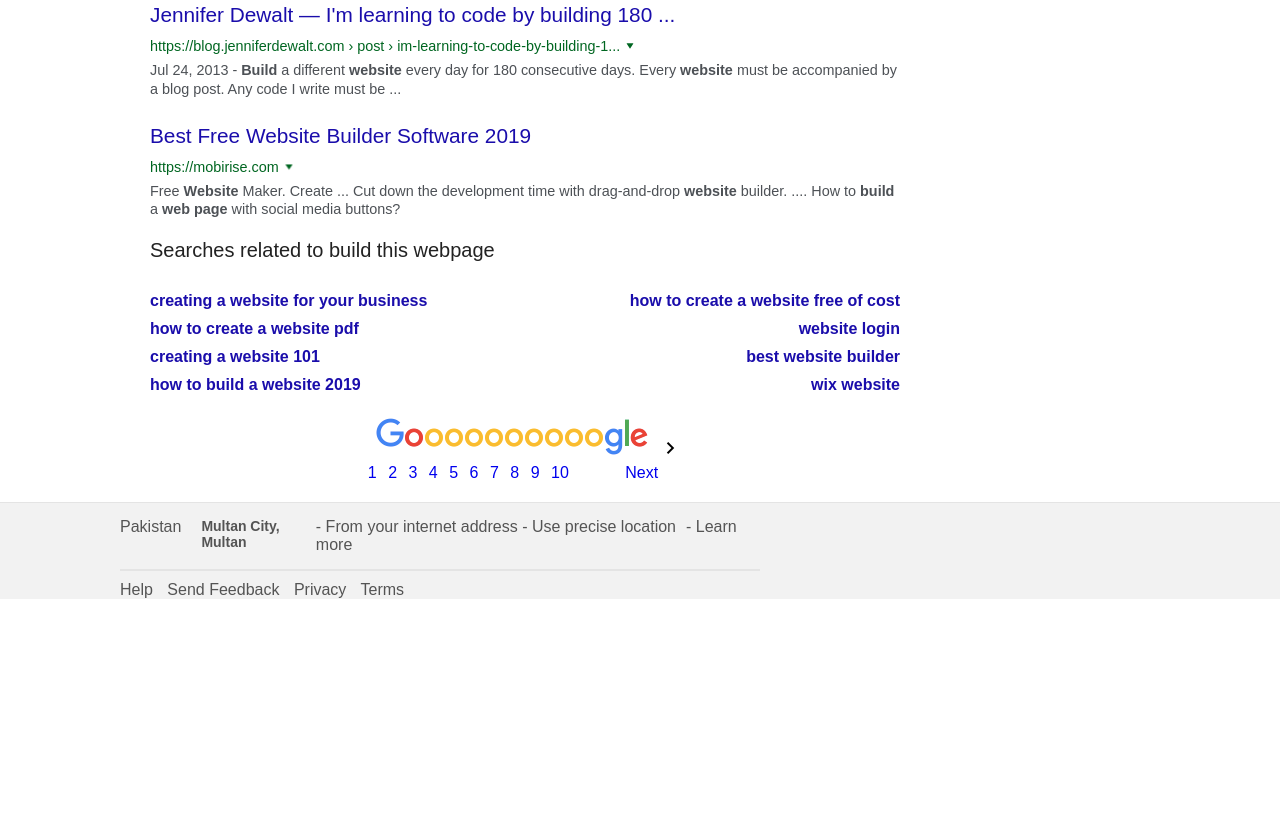
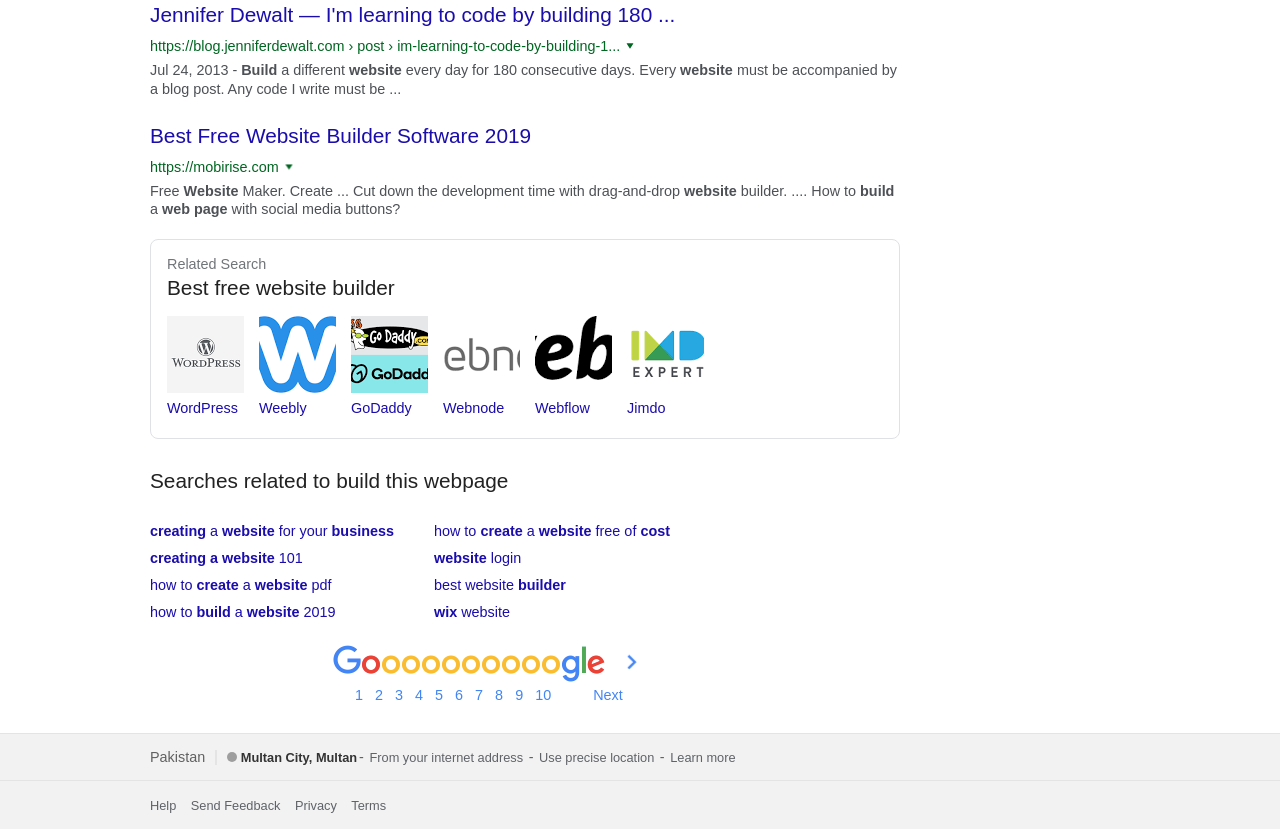
Before and after one commit to Ramzi-Alqrainy/google-searchpage, a plain HTML site: page index.html in a window 1280 px wide. Shown: the part 1816-2645 px from the top of the page. Before the commit the page ends 2425 px from the top, so only its background shows below. Drawn offline with Linux system fonts and the light colour scheme.

Commit message:
Improve markup and styling for footer

```diff
--- a/index.html
+++ b/index.html
@@ -348,46 +348,95 @@
 		</section>
 
 		<!-- Related Website builder component -->
-		<section>
-
+		<section class="related-section">
+			<h4 class="related-section__subtitle">Related Search</h4>
+			<h2 class="related-section__title">Best free website builder</h2>
+			<section class="related-section__components">
+				<div class="related-section__item">
+					<a href="#">
+						<img src="images/website-builders/wordpress.png" alt="WordPress">
+						WordPress
+					</a>
+				</div>
+				<div class="related-section__item">
+					<a href="#">
+						<img src="images/website-builders/weebly.png" alt="Weebly">
+						Weebly
+					</a>
+				</div>
+				<div class="related-section__item">
+					<a href="#">
+						<img src="images/website-builders/godaddy.png" alt="Go Daddy">
+						GoDaddy
+					</a>
+				</div>
+				<div class="related-section__item">
+					<a href="#">
+						<img src="images/website-builders/webnode.png" alt="Webnode">
+						Webnode
+					</a>
+				</div>
+				<div class="related-section__item">
+					<a href="#">
+						<img src="images/website-builders/webflow.png" alt="Webflow">
+						Webflow
+					</a>
+				</div>
+				<div class="related-section__item">
+					<a href="#">
+						<img src="images/website-builders/jimdo.png" alt="Jimdo">
+						Jimdo
+					</a>
+				</div>
+			</section>
 		</section>
 
 		<!-- Similar Searches Component -->
-		<div class="similar-searches">
-			<h3>Searches related to build this webpage</h3>
+		<section class="similar-searches">
+			<h3 class="similar-searches__title">Searches related to build this webpage</h3>
 
-			<div class="similar-searches-links">
+			<div class="similar-searches__links">
 				<div class="similar-webpages-links">
-					<a href="#">creating a website for your business</a>
-					<a href="#">how to create a website free of cost</a>
+					<p>
+						<a href="#"><strong>creating</strong> a <strong>website</strong> for your <strong>business</strong></a>
+					</p>
+					<p>
+						<a href="#"><strong>creating a website</strong> 101</a>
+					</p>
+					<p>
+						<a href="#">how to <strong>create</strong> a <strong>website</strong> pdf</a>
+					</p>
+					<p>
+						<a href="#">how to <strong>build</strong> a <strong>website</strong> 2019</a>
+					</p>
 				</div>
 
 				<div class="similar-webpages-links">
-					<a href="#">how to create a website pdf</a>
-					<a href="#">website login</a>
+					<p>
+						<a href="#">how to <strong>create</strong> a <strong>website</strong> free of <strong>cost</strong></a>
+					</p>
+					<p>
+						<a href="#"><strong>website</strong> login</a>
+					</p>
+					<p>
+						<a href="#">best website <strong>builder</strong></a>
+					</p>
+					<p>
+						<a href="#"><strong>wix</strong> website</a>
+					</p>
 				</div>
+			</div>
+		</section>
 
-				<div class="similar-webpages-links">
-					<a href="#">creating a website 101</a>
-					<a href="#">best website builder</a>
-				</div>
+		<!-- Next Pages Component -->
+		<section class="next-pages">
 
-				<div class="similar-webpages-links">
-					<a href="#">how to build a website 2019</a>
-					<a href="#">wix website</a>
-				</div>
-
-			</div>
-		</div>
-
-		<div class="next-pages">
-
-			<div>
+			<div class="next-pages__logo">
 				<img src="images/goooogle.png" alt="Google Logo">
-				<i class="material-icons">keyboard_arrow_right</i>
+				<svg xmlns="http://www.w3.org/2000/svg" width="24" height="24"><path d="M7.33 24L4.5 21.171l9.339-9.175L4.5 2.829 7.33 0 19.5 11.996z"/></svg>
 			</div>
 
-			<div class="next-pages-links">
+			<div class="next-pages__links">
 				<a href="#">1</a>
 				<a href="#">2</a>
 				<a href="#">3</a>
@@ -401,25 +450,25 @@
 				<a href="#">Next</a>
 			</div>
 
-		</div>
+		</section>
 	</main>
 
-	<div class="footer">
-
-		<div class="address">
-			<p>Pakistan</p>
-			<h3>Multan City, Multan</h3>
-			<p>- From your internet address - <a href="#">Use precise location</a>- <a href="#">Learn more</a>
+	<!-- Footer Component -->
+	<footer class="footer">
+		<address class="address">
+			<p class="address__country">Pakistan</p>
+			<h3 class="address__city"> <span></span> Multan City, Multan</h3>
+			<p class="address__location"> <span>-</span> From your internet address
+				<span>-</span> <a href="#">Use precise location</a> <span>-</span> <a href="#">Learn more</a>
 			</p>
-		</div>
-
-		<div class="privacy">
+		</address>
+		<div class="footer__privacy">
 			<a href="#">Help</a>
 			<a href="#">Send Feedback</a>
 			<a href="#">Privacy</a>
 			<a href="#">Terms</a>
 		</div>
-	</div>
+	</footer>
 
 	<script defer>
 		const header = document.querySelector('.header');
--- a/styles/style.css
+++ b/styles/style.css
@@ -352,99 +352,220 @@ hr {
 }
 
 /* Related Website Builder Component */
+.related-section {
+	margin-top: 20px;
+	border: 1px solid #dfe1e5;
+	border-radius: 8px;
+	padding: 16px 0;
+	padding-left: 16px;
+}
 
+.related-section__subtitle {
+	margin-bottom: 4px;
+	font-size: 0.9rem;
+	font-weight: normal;
+	color: #70757A;
+}
 
+.related-section__title {
+	margin-bottom: 16px;
+	font-size: 1.3rem;
+	font-weight: normal;
+	color: #222222;
+}
+
+.related-section__components {
+	display: flex;
+	flex-wrap: wrap;
+}
+
+.related-section__components > * {
+	flex-basis: 80px;
+	margin-right: 12px;
+}
+
+.related-section__item {
+	display: flex;
+	flex-direction: column;
+	margin-bottom: 6px;
+}
+
+.related-section__item img {
+	margin-bottom: 4px;
+}
+
+.related-section__item a {
+	font-size: 0.9rem;
+	color: #1a0dab;
+	text-decoration: none;
+}
+
+.related-section__item a:hover {
+	text-decoration: underline;
+}
 
 /* Similar Searches Component */
 .similar-searches {
-	margin-top: 20px;
+	margin-top: 30px;
 	margin-bottom: 20px;
 }
 
-.similar-searches h3 {
-	font-size: 20px;
+.similar-searches__title {
+	font-size: 1.3rem;
+	font-weight: normal;
 	color: #222222;
-	font-weight: normal;
 }
 
-.similar-searches .similar-searches-links {
+.similar-searches__links {
 	margin-top: 20px;
 	display: flex;
-	flex-direction: column;
-	justify-content: flex-start;
 }
 
 .similar-webpages-links {
-	display: flex;
-	justify-content: space-between;
-
+	margin-right: 40px;
 }
 
 .similar-webpages-links a {
+	display: inline-block;
+	font-size: 0.9rem;
 	margin-top: 10px;
 	color: #1A0DAB;
 	text-decoration: none;
-	font-weight: bold;
 }
 
 .similar-webpages-links a:hover {
 	text-decoration: underline;
 }
 
+/* Next Pages Component */
 .next-pages {
-	margin-top: 10px;
-	justify-self: center;
-	align-self: center;
+	margin-top: 30px;
+	max-width: 400px;
+	margin: 0 auto;
+	display: none;
 }
 
-.next-pages .next-pages-links {
-	margin-bottom: 20px;
+@media (min-width: 400px) {
+	.next-pages {
+		display: block;
+	}
 }
 
-.next-pages .next-pages-links a {
-	margin-right: 7px;
+.next-pages__logo {
+	display: flex;
+}
+
+.next-pages svg {
+	transform: scale(0.6);
+	position: relative;
+	top: 9px;
+	left: 9px;
+	fill: #4285f4;
+}
+
+.next-pages__links {
+	margin-left: 30px;
+	margin-right: 30px;
+	margin-bottom: 20px;
+	display: flex;
+}
+
+.next-pages__links a {
+	margin-right: 12px;
+	color: #4285f4;
+	display: inline-block;
+	font-size: 0.9rem;
 	text-decoration: none;
 }
 
-.next-pages-links a:hover {
+.next-pages__links a:hover {
 	text-decoration: underline;
 }
 
-.next-pages-links > a:last-of-type {
-	margin-left: 45px;
+.next-pages__links > a:last-of-type {
+	margin-left: 30px;
 }
 
 /* Footer Component */
 .footer {
-	margin-top: 20px;
+	margin-top: 30px;
 	background-color: #f2f2f2;
 	color: #545454;
-	padding-left: 120px;
-	padding-right: 520px;
-	border-top: 1px solid #E4E4E4;
+	border-top: 1px solid #e4e4e4;
 }
 
-.footer .address {
+.address {
+	padding: 15px 0;
+	padding-left: 20px;
 	display: flex;
 	justify-content: flex-start;
-	padding: 15px 0;
-	border-bottom: 2px solid rgb(228, 228, 228);
+	align-items: baseline;
+	border-bottom: 1px solid #e4e4e4;
+	font-style: normal;
 }
 
-.address p {
-	margin-right: 20px;
+@media (min-width: 800px) {
+	.address {
+		padding-left: 150px;
+	}
 }
 
-.address h3 {
-	font-size: 14px;
-}
-
-.footer a {
-	text-decoration: none;
-	color: #545454;
+.address__country {
+	font-size: 0.9rem;
+	color: #000;
+	opacity: 0.6;
 	margin-right: 10px;
 }
 
-.footer .privacy {
-	margin: 10px 0;
+.address__city {
+	border-left: 2px solid #e4e4e4;
+	padding-left: 10px;
+	color: #333;
+	font-size: 0.8rem;
 }
+
+.address__city span {
+	display: inline-block;
+	height: 10px;
+	width: 10px;
+	background-color: #9e9e9e;
+	border-radius: 100%;
+}
+
+.address__location {
+	color: #5f6368;
+	font-size: 0.8rem;
+}
+
+.address__location span {
+	padding: 0 2px;
+	font-size: 0.9rem;
+	color: #5f6368;
+}
+
+.address__location a {
+	text-decoration: none;
+	color: #5f6368;
+}
+
+.footer__privacy {
+	padding: 15px 0;
+	padding-left: 20px;
+}
+
+@media (min-width: 800px) {
+	.footer__privacy {
+		padding-left: 150px;
+	}
+}
+
+.footer__privacy a {
+	font-size: 0.8rem;
+	text-decoration: none;
+	color: #5f6368;
+	margin-right: 10px;
+}
+
+.footer__privacy a:hover {
+	color: #333;
+}
```
Also changed, not shown: images/website-builders/godaddy.png (added), images/website-builders/jimdo.png (added), images/website-builders/webflow.png (added), images/website-builders/webnode.png (added), images/website-builders/weebly.png (added), images/website-builders/wordpress.png (added).
